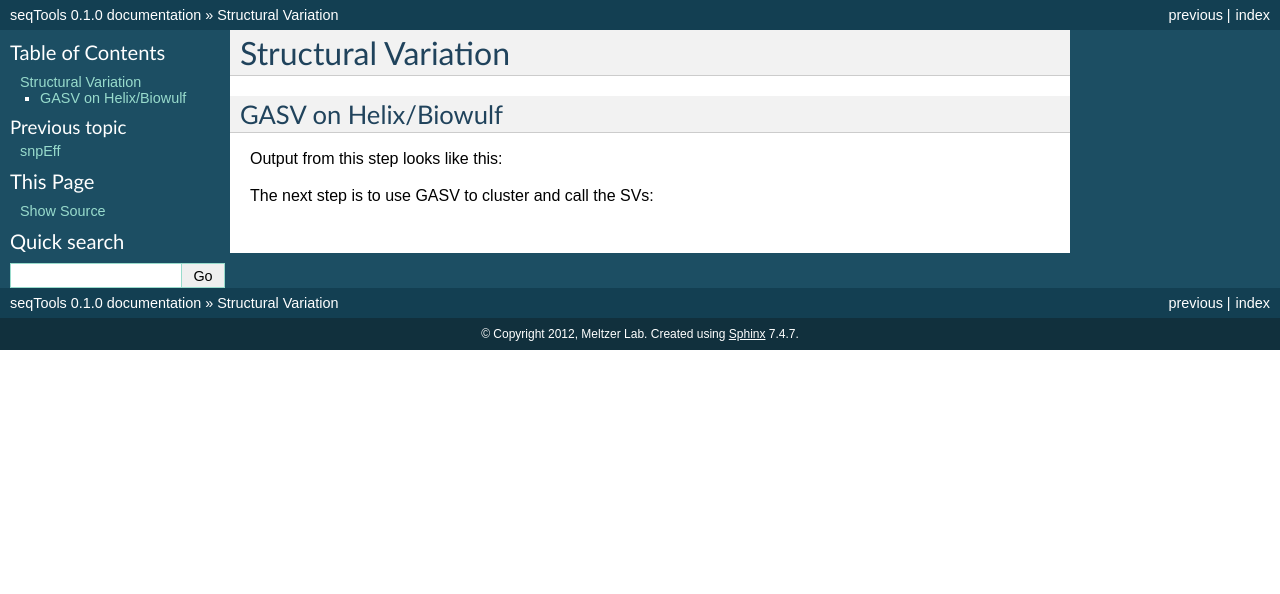
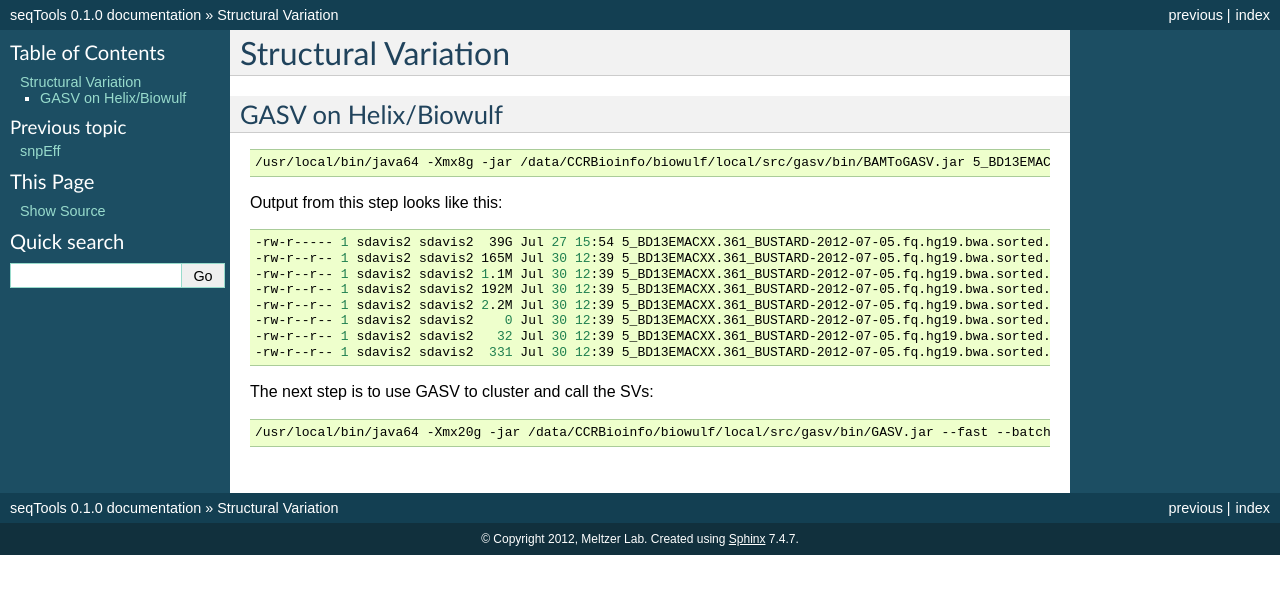
Before and after one commit to seandavi/SDST, a Sphinx documentation site: the page built from doc/structuralVariation.rst, in a window 1280 px wide. Shown: the top 594 px of the page. Built offline with Sphinx 7.4.7, drawn with Linux system fonts in a browser that asks for light colours.

Commit message:
Fixed code block in GASV documentation

```diff
--- a/doc/structuralVariation.rst
+++ b/doc/structuralVariation.rst
@@ -4,7 +4,7 @@ Structural Variation
 GASV on Helix/Biowulf
 ---------------------
 
-.. code-block: bash
+.. code-block:: bash
 
    /usr/local/bin/java64 -Xmx8g -jar /data/CCRBioinfo/biowulf/local/src/gasv/bin/BAMToGASV.jar 5_BD13EMACXX.361_BUSTARD-2012-07-05.fq.hg19.bwa.sorted.bam -MAPPING_QUALITY 30 -CUTOFF_LMINLMAX SD=3 -LIBRARY_SEPARATED all
 
@@ -12,7 +12,7 @@ GASV on Helix/Biowulf
 Output from this step looks like this:
 
 
-.. code-block: bash
+.. code-block:: bash
 
    -rw-r----- 1 sdavis2 sdavis2  39G Jul 27 15:54 5_BD13EMACXX.361_BUSTARD-2012-07-05.fq.hg19.bwa.sorted.bam
    -rw-r--r-- 1 sdavis2 sdavis2 165M Jul 30 12:39 5_BD13EMACXX.361_BUSTARD-2012-07-05.fq.hg19.bwa.sorted.bam_all.deletion
@@ -26,6 +26,6 @@ Output from this step looks like this:
 
 The next step is to use GASV to cluster and call the SVs:
 
-.. code-block: bash
+.. code-block:: bash
 
    /usr/local/bin/java64 -Xmx20g -jar /data/CCRBioinfo/biowulf/local/src/gasv/bin/GASV.jar --fast --batch 5_BD13EMACXX.361_BUSTARD-2012-07-05.fq.hg19.bwa.sorted.bam.gasv.in
```
